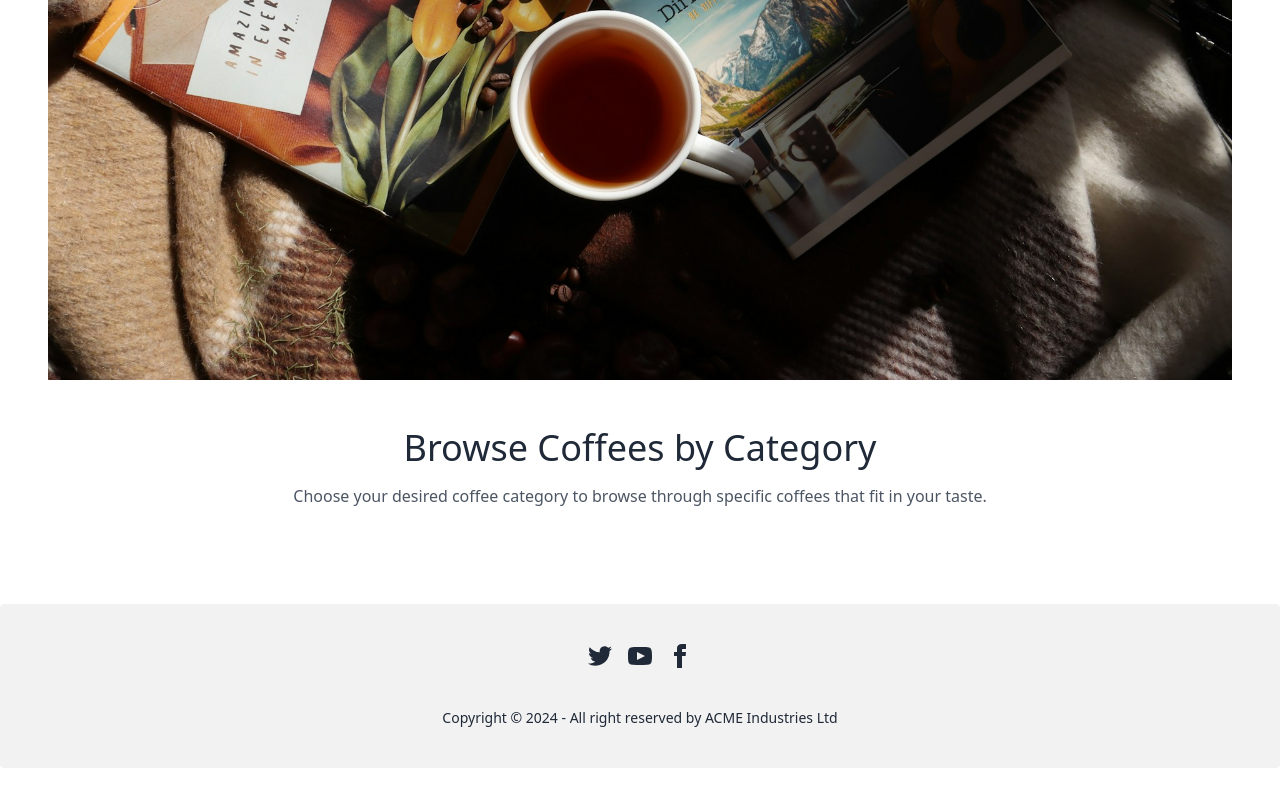
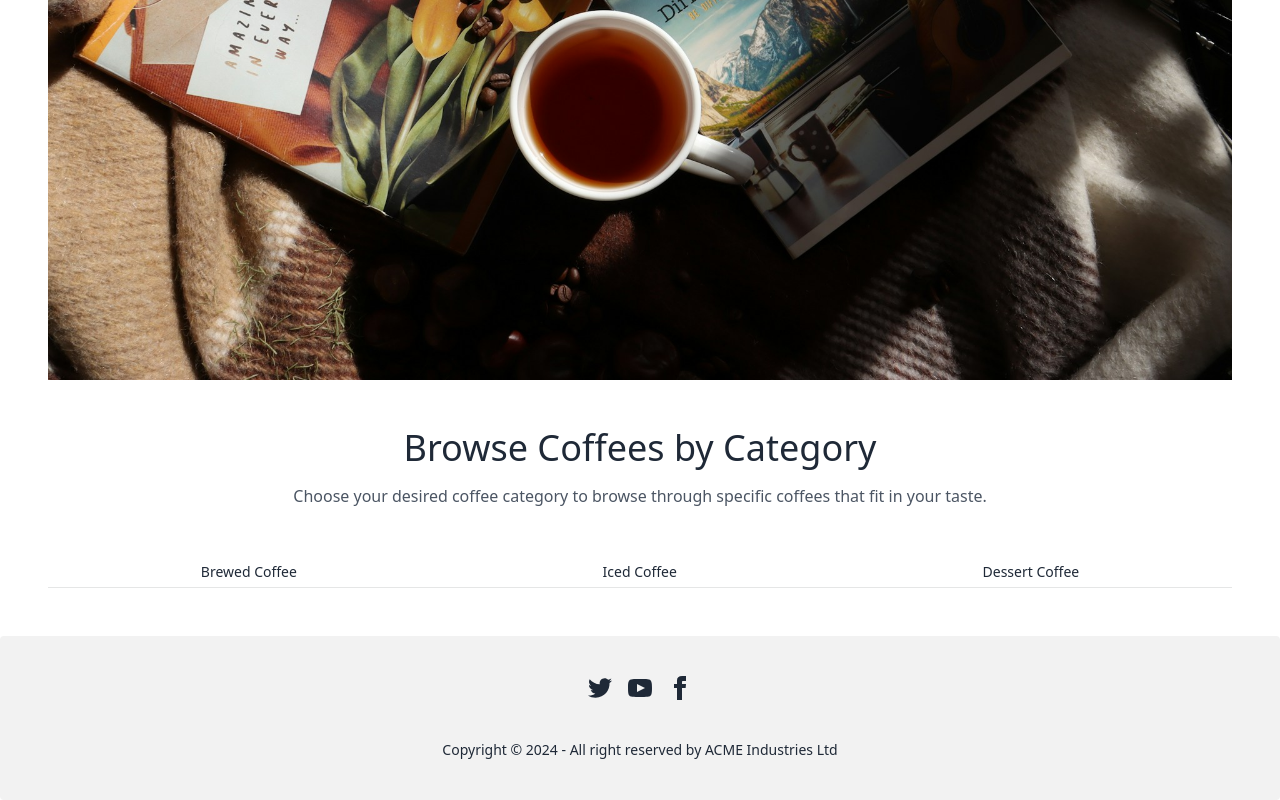
Before and after one commit to ashrafulislam08/coffee-book, a React (Vite) app: page / in a window 1280 px wide. Shown: the part 532-1332 px from the top of the page. Before the commit the page ends 1300 px from the top, so only its background shows below. Built offline with nearby package versions, Linux system fonts and the light colour scheme.

Commit message:
Added categories dynamically

```diff
--- /dev/null
+++ b/src/components/Categories.jsx
@@ -0,0 +1,16 @@
+import React from "react";
+import { NavLink } from "react-router-dom";
+
+const Categories = ({ categories }) => {
+  return (
+    <div role="tablist" className="tabs tabs-lifted">
+      {categories.map((category, idx) => (
+        <NavLink key={idx} role="tab" className="tab">
+          {category.category}
+        </NavLink>
+      ))}
+    </div>
+  );
+};
+
+export default Categories;
--- a/src/pages/Home.jsx
+++ b/src/pages/Home.jsx
@@ -1,8 +1,11 @@
 import React from "react";
 import Banner from "../components/Banner";
 import Heading from "../components/Heading";
+import { useLoaderData } from "react-router-dom";
+import Categories from "../components/Categories";
 
 const Home = () => {
+  const categories = useLoaderData();
   return (
     <div>
       {/* Banner */}
@@ -14,6 +17,9 @@ const Home = () => {
           "Choose your desired coffee category to browse through specific coffees that fit in your taste."
         }
       />
+
+      {/* Dynamic categories */}
+      <Categories categories={categories} />
     </div>
   );
 };
--- a/src/routes/Routes.jsx
+++ b/src/routes/Routes.jsx
@@ -13,6 +13,7 @@ const routes = createBrowserRouter([
     children: [
       {
         path: "/",
+        loader: () => fetch("/categories.json"),
         element: <Home />,
       },
       {
```
